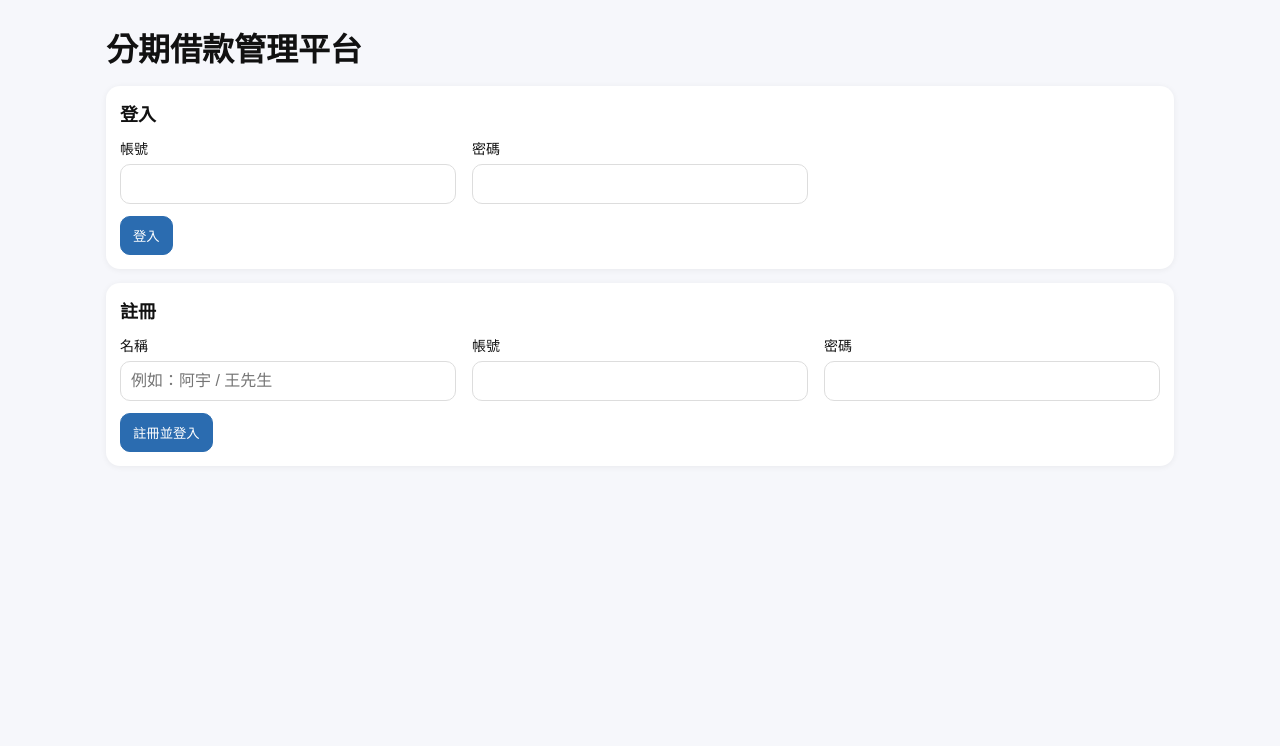
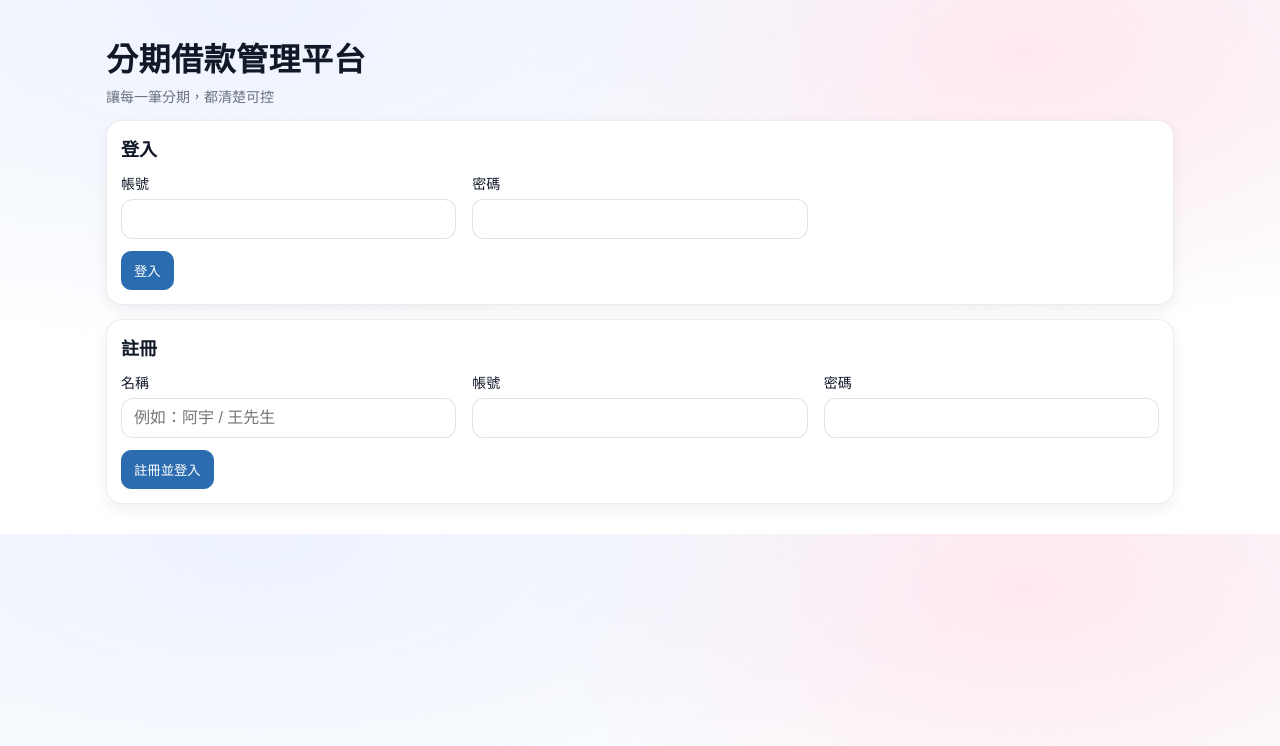
Before and after one commit to whork43-tech/public, a FastAPI app: template templates/index.html in a window 1280 px wide. Shown: the top 746 px of the page. Run offline with FastAPI, Linux system fonts and the light colour scheme; the template is opened without the code that fills it, so the values that code supplies are empty; some libraries are stand-ins or nearby versions.

Commit message:
Add files via upload

```diff
--- a/templates/index.html
+++ b/templates/index.html
@@ -45,17 +45,182 @@
     .is-hidden {
       display: none !important;
     }
+
+    /* ===== UI Theme Upgrade ===== */
+    :root {
+      --bg1: #f7f9fc;
+      --bg2: #eef3ff;
+      --card: #ffffff;
+      --text: #111827;
+      --muted: #6b7280;
+      --border: rgba(17, 24, 39, .08);
+      --shadow: 0 10px 30px rgba(17, 24, 39, .08);
+      --shadow2: 0 6px 16px rgba(17, 24, 39, .06);
+      --radius: 16px;
+    }
+
+    body {
+      color: var(--text);
+      background:
+        radial-gradient(1200px 600px at 20% 0%, var(--bg2), transparent 60%),
+        radial-gradient(900px 500px at 80% 10%, #ffe7f0, transparent 55%),
+        linear-gradient(180deg, var(--bg1), #ffffff 60%);
+    }
+
+    .container {
+      max-width: 1100px;
+      /* 讓畫面更不擁擠 */
+    }
+
+    h1 {
+      margin: 18px 0 6px;
+      letter-spacing: .5px;
+    }
+
+    /* 標題下副標語 */
+    .tagline {
+      margin: 0 0 14px;
+      color: var(--muted);
+      font-size: 14px;
+    }
+
+    .card {
+      background: var(--card);
+      border: 1px solid var(--border);
+      border-radius: var(--radius);
+      box-shadow: var(--shadow2);
+      backdrop-filter: blur(6px);
+    }
+
+    /* 讓主要區塊更有層次 */
+    .layout {
+      gap: 16px;
+    }
+
+    /* 右側通知欄不要太窄 */
+    .side {
+      min-width: 320px;
+    }
+
+    /* Segmented buttons 更像系統 */
+    .seg {
+      display: flex;
+      flex-wrap: wrap;
+      gap: 10px;
+      justify-content: center;
+    }
+
+    .seg-btn {
+      border: 1px solid var(--border);
+      border-radius: 999px;
+      padding: 10px 14px;
+      background: #fff;
+      box-shadow: 0 2px 8px rgba(17, 24, 39, .06);
+      transition: .15s;
+    }
+
+    .seg-btn:hover {
+      transform: translateY(-1px);
+      box-shadow: 0 8px 18px rgba(17, 24, 39, .10);
+    }
+
+    .seg-btn.active {
+      border-color: rgba(59, 130, 246, .25);
+      box-shadow: 0 10px 22px rgba(59, 130, 246, .12);
+    }
+
+    /* 表單更好看 */
+    input[type="text"],
+    input[type="password"],
+    input[type="number"] {
+      border-radius: 12px !important;
+      border: 1px solid rgba(17, 24, 39, .12) !important;
+      padding: 10px 12px !important;
+      outline: none;
+    }
+
+    input:focus {
+      border-color: rgba(59, 130, 246, .5) !important;
+      box-shadow: 0 0 0 4px rgba(59, 130, 246, .12);
+    }
+
+    /* 列表 row 更清楚 */
+    .row {
+      border: 1px solid var(--border);
+      border-radius: 14px;
+      padding: 12px;
+      margin-bottom: 10px;
+      background: #fff;
+      box-shadow: 0 8px 18px rgba(17, 24, 39, .06);
+    }
+
+    .row .title {
+      font-size: 18px;
+      font-weight: 800;
+    }
+
+    .meta {
+      color: var(--muted);
+    }
+
+    /* 帳戶狀態卡更像提示條 */
+    .statusbar {
+      display: flex;
+      align-items: center;
+      justify-content: space-between;
+      gap: 10px;
+      padding: 12px 14px;
+    }
+
+    .pill {
+      display: inline-flex;
+      align-items: center;
+      gap: 8px;
+      padding: 6px 10px;
+      border-radius: 999px;
+      border: 1px solid var(--border);
+      background: rgba(17, 24, 39, .02);
+      font-size: 13px;
+      color: var(--muted);
+      white-space: nowrap;
+    }
+
+    .pill b {
+      color: var(--text);
+    }
+
+    .pill.trial {
+      background: rgba(245, 158, 11, .10);
+      border-color: rgba(245, 158, 11, .20);
+    }
+
+    .pill.ok {
+      background: rgba(16, 185, 129, .10);
+      border-color: rgba(16, 185, 129, .20);
+    }
+
+    .pill.bad {
+      background: rgba(220, 38, 38, .10);
+      border-color: rgba(220, 38, 38, .20);
+    }
+
+    /* paid_msg 更像提醒 */
+    .notice-card {
+      border-left: 6px solid rgba(59, 130, 246, .35);
+    }
   </style>
 </head>
 
 <body>
   <div class="container">
     <h1>分期借款管理平台</h1>
+    <p class="tagline">讓每一筆分期，都清楚可控</p>
 
     {% if paid_msg %}
-    <div class="card">
+    <div class="card notice-card">
       <p><b>{{ paid_msg }}</b></p>
     </div>
+
     {% endif %}
 
     <!-- ✅ 未登入：只顯示登入/註冊，不渲染任何資料區 -->
@@ -106,25 +271,20 @@
         </form>
       </div>
     </div>
+
+
     <!-- 🔐 帳戶狀態（試用 / 已開通 / 到期） -->
-    <div class="card" style="margin-top:10px;">
+    <div class="card statusbar" style="margin-top:10px;">
       {% if access_mode == "trial" %}
-      <p style="margin:0;">
-        🧪 <b>試用中</b>｜
-        試用到期日：<b>{{ access_until }}</b>
-      </p>
+      <span class="pill trial">🧪 <b>試用中</b>｜到期日：<b>{{ access_until }}</b></span>
+      <span class="pill">需要延長？請聯絡 LINE：<b>@826ynmlh</b></span>
 
       {% elif access_mode == "activated" %}
-      <p style="margin:0;">
-        ✅ <b>已開通</b>｜
-        到期日：<b>{{ access_until }}</b>
-      </p>
+      <span class="pill ok">✅ <b>已開通</b>｜到期日：<b>{{ access_until }}</b></span>
+      <span class="pill">到期可續費延長（LINE：<b>@826ynmlh</b>）</span>
 
       {% else %}
-      <p style="margin:0; color:#dc2626;">
-        ⛔ <b>試用期已結束</b>｜
-        請聯絡管理員 LINE：@826ynmlh
-      </p>
+      <span class="pill bad">⛔ <b>試用期已結束</b>｜請聯絡 LINE：<b>@826ynmlh</b></span>
       {% endif %}
     </div>
 
```
